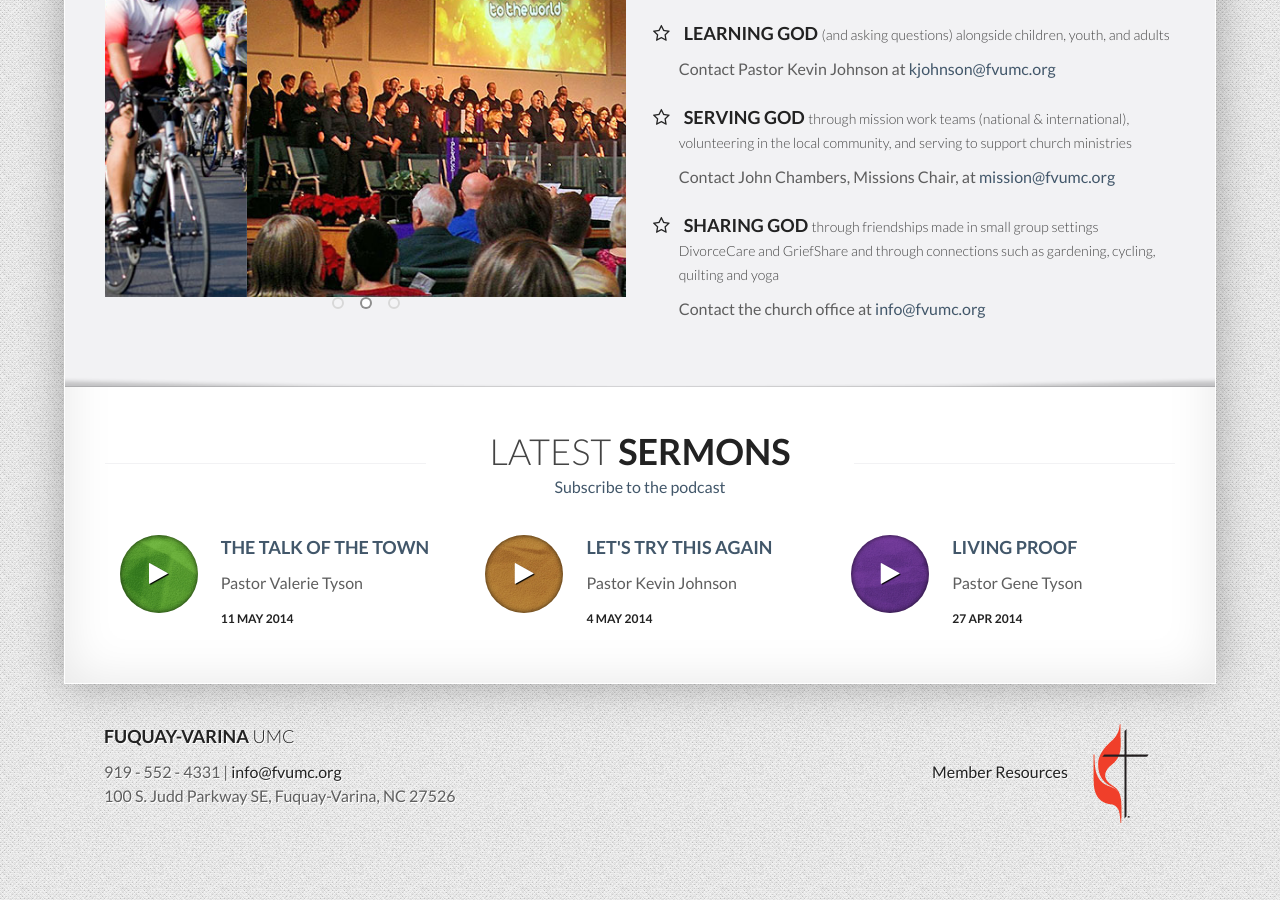
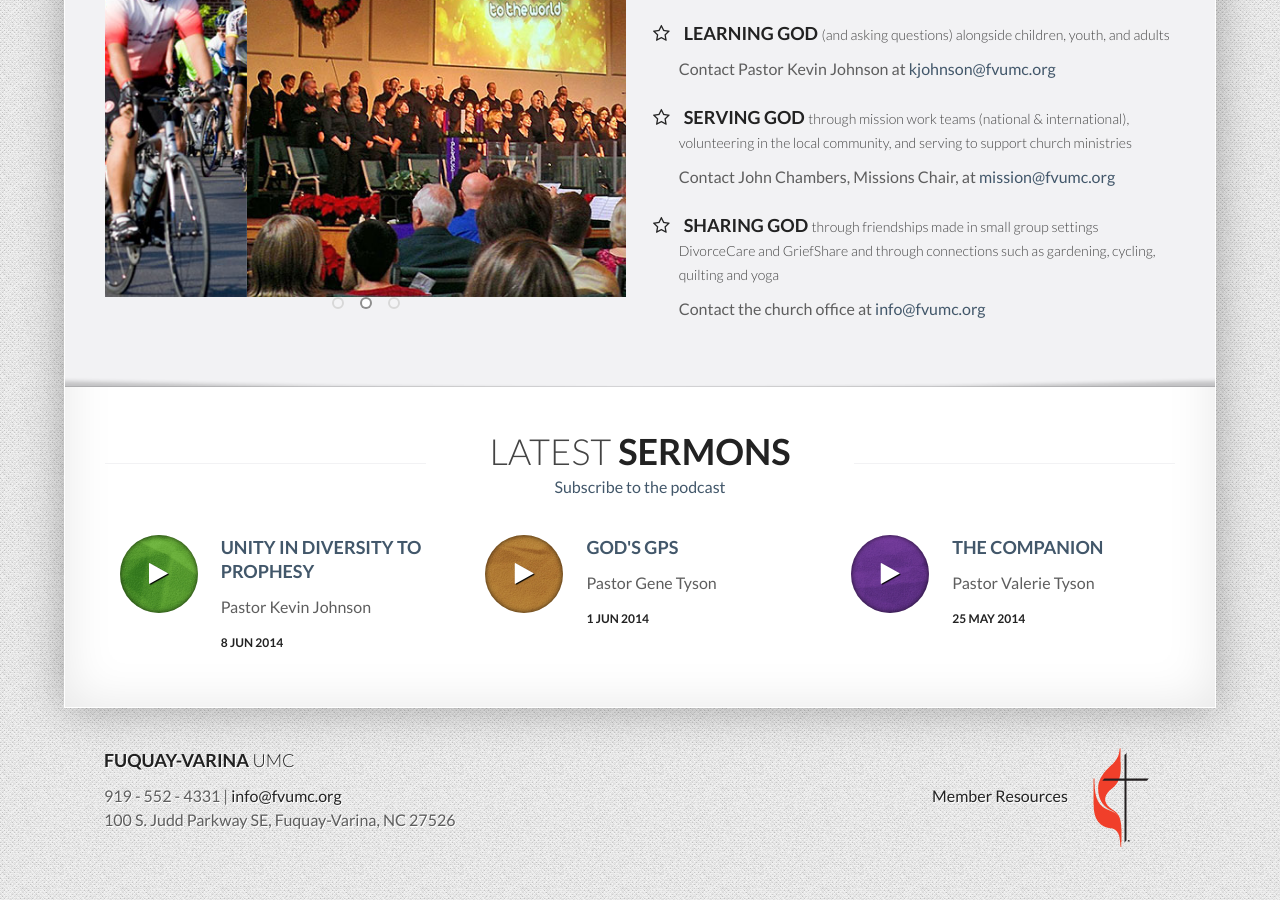
Before and after one commit to fvumc/fvumc.github.io, a Jekyll site: the page built from index.html, in a window 1280 px wide and 900 px high, scrolled down 2898 px. Built offline with Jekyll 4.4.1, drawn with Linux system fonts in a browser that asks for light colours; Markdown is read by kramdown in place of the engine named in the settings.

Commit message:
Update index.html

```diff
--- a/index.html
+++ b/index.html
@@ -242,7 +242,7 @@ title: Fuquay-Varina United Methodist Church
               <div class="row-fluid">
                 <div class="span4">
                   <div class="round-box box-small">
-                    <a class="box-inner" href="http://audio.fvumc.org/05-11-2014_The_Talk_Of_The_Town.mp3">
+                    <a class="box-inner" href="http://audio.fvumc.org/06-08-2014_Unity_in_Diversity_to_Prophesy.mp3">
                       <img alt="some image" class="img-circle" src="images/Color-Block-Lime.jpg">
                       <i class='icon-play'></i>
                     </a>
@@ -250,15 +250,15 @@ title: Fuquay-Varina United Methodist Church
                 </div>
                 <div class="span8">
                   <h3>
-                    <a href="http://audio.fvumc.org/05-11-2014_The_Talk_Of_The_Town.mp3">
-                      The Talk Of The Town
+                    <a href="http://audio.fvumc.org/06-08-2014_Unity_in_Diversity_to_Prophesy.mp3">
+                      Unity in Diversity to Prophesy
                     </a>
                   </h3>
                   <p>
-                    Pastor Valerie Tyson
+                    Pastor Kevin Johnson
                   </p>
                     <h5>
-                    11 May 2014
+                    8 Jun 2014
                   </h5>
                 </div>
               </div>
@@ -269,7 +269,7 @@ title: Fuquay-Varina United Methodist Church
               <div class="row-fluid">
                 <div class="span4">
                   <div class="round-box box-small">
-                    <a class="box-inner" href="http://audio.fvumc.org/05-04-2014_Lets_Try_This_Again.mp3">
+                    <a class="box-inner" href="http://audio.fvumc.org/06-01-2014_Gods_GPS.mp3">
                       <img alt="some image" class="img-circle" src="images/Color-Block-Orange.jpg">
                       <i class='icon-play'></i>
                     </a>
@@ -277,15 +277,15 @@ title: Fuquay-Varina United Methodist Church
                 </div>
                 <div class="span8">
                   <h3>
-                    <a href="http://audio.fvumc.org/05-04-2014_Lets_Try_This_Again.mp3">
-                      Let's Try This Again
+                    <a href="http://audio.fvumc.org/06-01-2014_Gods_GPS.mp3">
+                      God's GPS
                     </a>
                   </h3>
                   <p>
-                    Pastor Kevin Johnson
+                    Pastor Gene Tyson
                   </p>
                     <h5>
-                    4 May 2014
+                    1 Jun 2014
                   </h5>
                 </div>
               </div>
@@ -295,7 +295,7 @@ title: Fuquay-Varina United Methodist Church
               <div class="row-fluid">
                 <div class="span4">
                   <div class="round-box box-small">
-                    <a class="box-inner" href="http://audio.fvumc.org/04-27-2014_Living_Proof.mp3">
+                    <a class="box-inner" href="http://audio.fvumc.org/05-25-2014_The_Companion.mp3">
                       <img alt="some image" class="img-circle" src="images/Color-Block-Purple.jpg">
                       <i class='icon-play'></i>
                     </a>
@@ -303,15 +303,15 @@ title: Fuquay-Varina United Methodist Church
                 </div>
                 <div class="span8">
                   <h3>
-                    <a href="http://audio.fvumc.org/04-27-2014_Living_Proof.mp3">
-                      Living Proof
+                    <a href="http://audio.fvumc.org/05-25-2014_The_Companion.mp3">
+                      The Companion
                     </a>
                   </h3>
                   <p>
-                    Pastor Gene Tyson
+                    Pastor Valerie Tyson
                   </p>
                     <h5>
-                    27 Apr 2014
+                    25 May 2014
                   </h5>
                 </div>
               </div>
```
